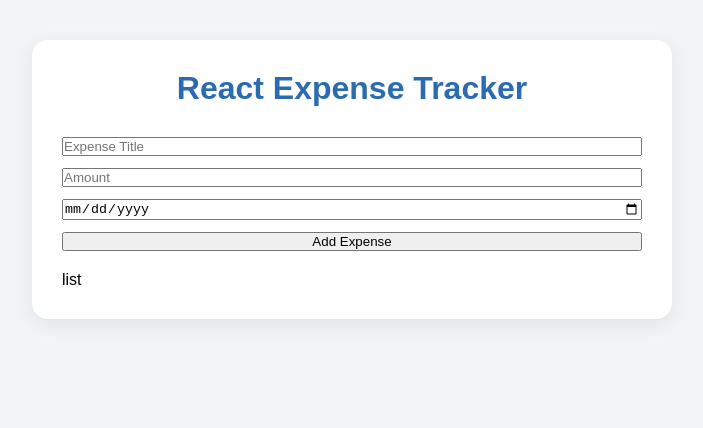
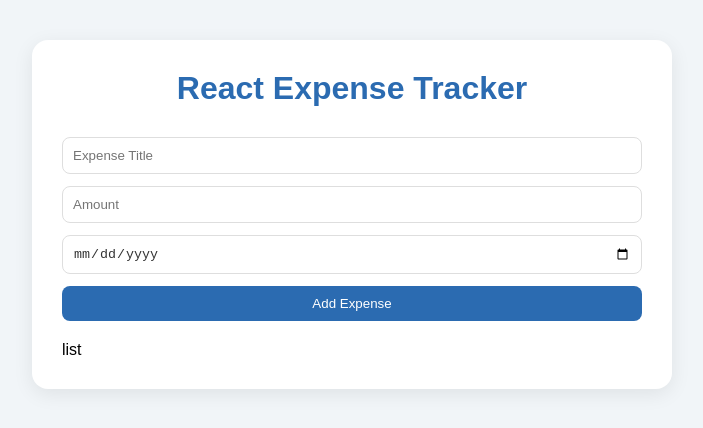
Before and after one commit to andrewteece/react-expense-tracker, a React (Vite) app: page / in a window 1280 px wide. Shown: the top 428 px of the page, without its empty margins (288-991 px from the left). Built offline with nearby package versions, Linux system fonts and the light colour scheme.

Commit message:
style input and button

```diff
--- a/src/App.css
+++ b/src/App.css
@@ -25,6 +25,27 @@ body {
   margin-bottom: 20px;
 }
 
+.expense-form input {
+  padding: 10px;
+  border: 1px solid hsl(0, 0%, 87%);
+  border-radius: 8px;
+  color: hsl(0, 0%, 20%);
+}
+
+.expense-form button {
+  padding: 10px;
+  border: none;
+  border-radius: 8px;
+  background-color: hsl(211, 61%, 43%);
+  color: hsl(0, 0%, 100%);
+  cursor: pointer;
+  transition: background-color 0.5s;
+}
+
+.expense-form button:hover {
+  background-color: #2c5282;
+}
+
 h1 {
   text-align: center;
   color: hsl(211, 61%, 43%);
```
